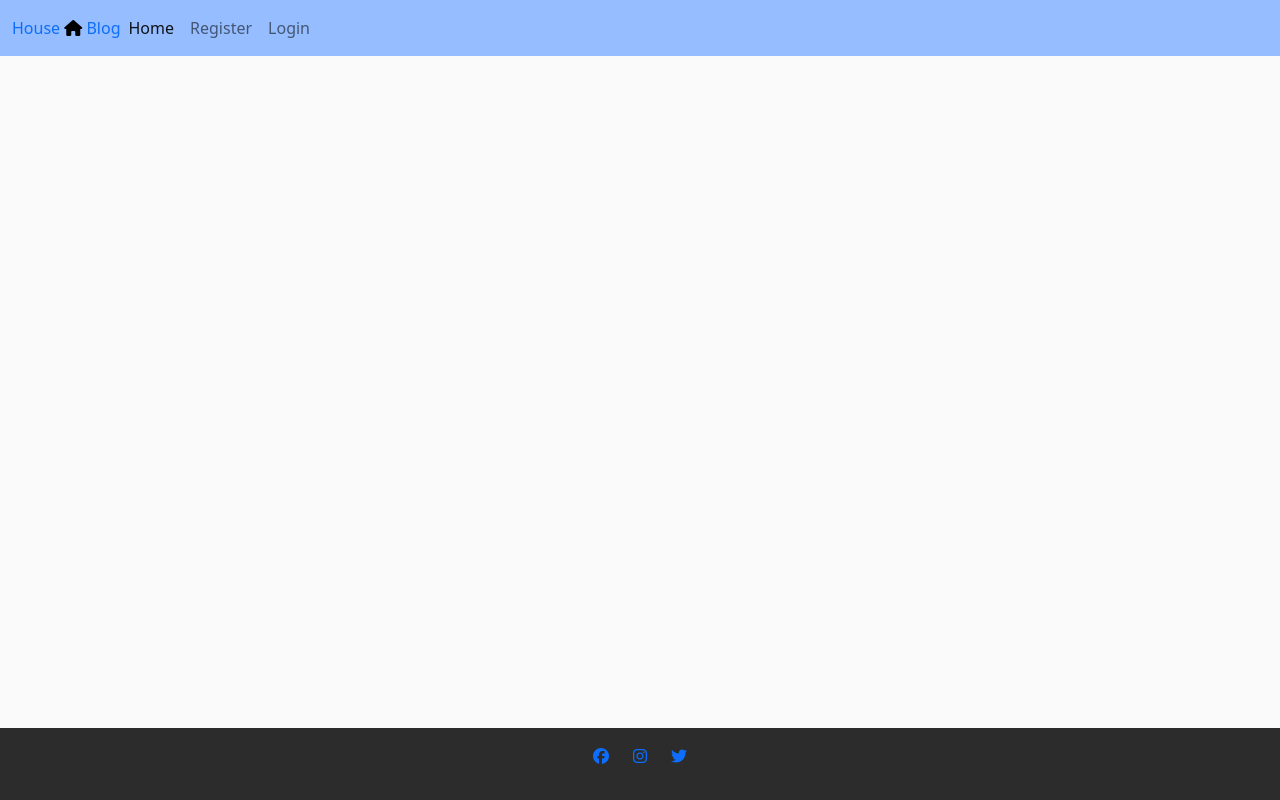
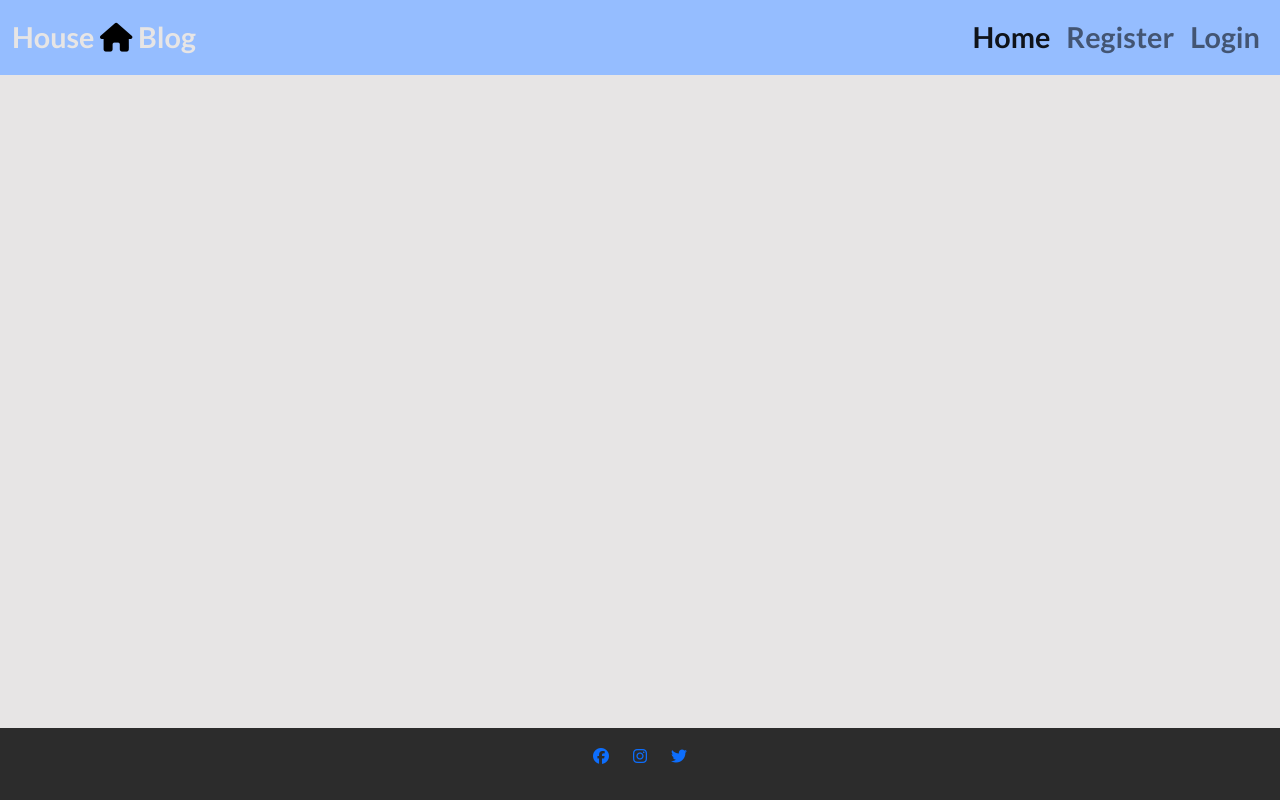
Before and after one commit to GeorgePh0/House-Blog, a Django app: page / in a window 1280 px wide. Run offline with Django 3.2, Linux system fonts and the light colour scheme; data that the repository does not hold is empty; some libraries are stand-ins or nearby versions.

Commit message:
Move navbar list to right side and style the navbar

```diff
--- a/static/css/style.css
+++ b/static/css/style.css
@@ -1,9 +1,21 @@
 body {
-    background-color: #F9FAFC;
+    background-color: #f3f3f3;
 }
 
 .logo {
     text-decoration: none;
+    color: #e7e5e5;
+}
+
+.logo:hover {
+    color: #e7e5e5;
+}
+
+.navbar {
+    font-family: Lato, sans-serif;
+    font-size: 1.8rem;
+    font-weight: 700;
+    color: #e7e5e5;
 }
 
 .light-bg {
@@ -15,7 +27,7 @@ body {
 }
 
 .main-bg {
-    background-color: #fafafa;
+    background-color: #e7e5e5;
 }
 
 .card {
--- a/templates/base.html
+++ b/templates/base.html
@@ -39,9 +39,9 @@
                 aria-controls="navbarText" aria-expanded="false" aria-label="Toggle navigation">
                 <span class="navbar-toggler-icon"></span>
             </button>
-            <div class="collapse navbar-collapse" id="navbarText">
-                <ul class="navbar-nav me-auto mb-2 mb-lg-0">
-                    <li class="nav-item">
+            <div class="collapse navbar-collapse justify-content-lg-end" id="navbarText">
+                <ul class="navbar-nav">
+                    <li class="nav-item ms-lg-3">
                         <a class="nav-link active" aria-current="page" href="{% url 'home' %}">Home</a>
                     </li>
                     {% if user.is_authenticated %}
```
